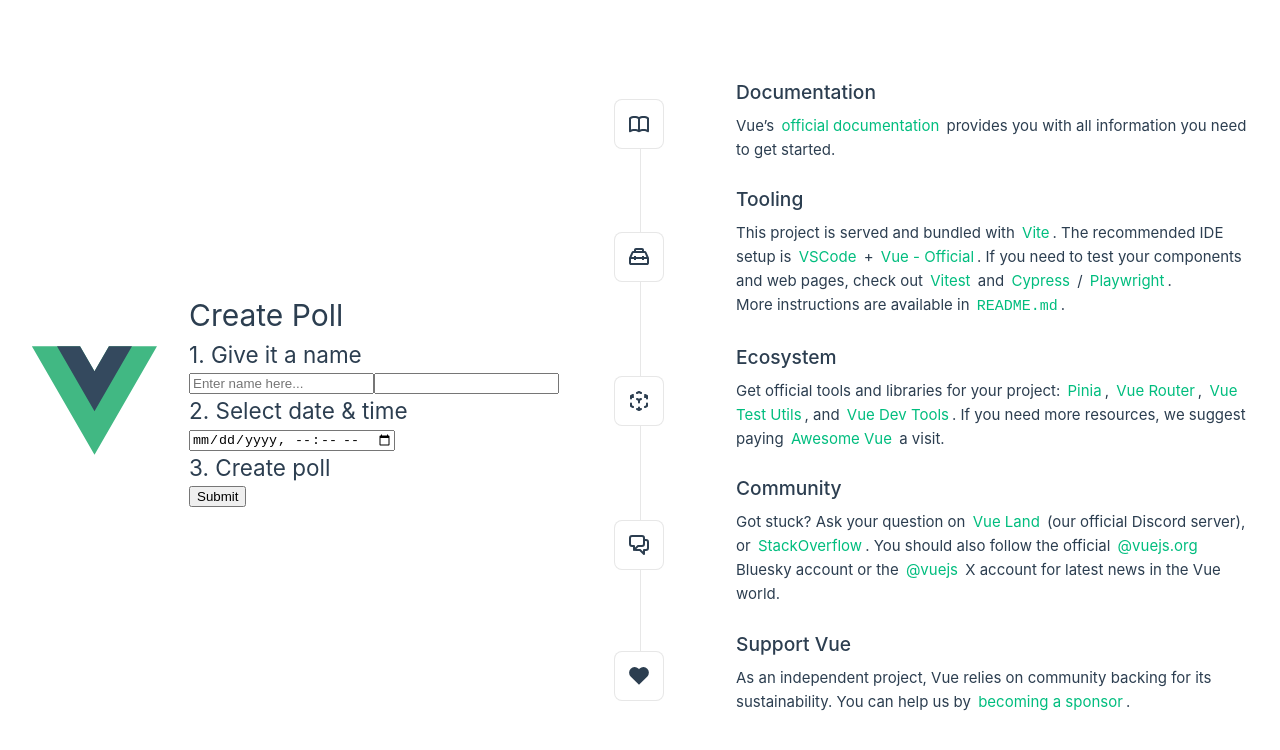
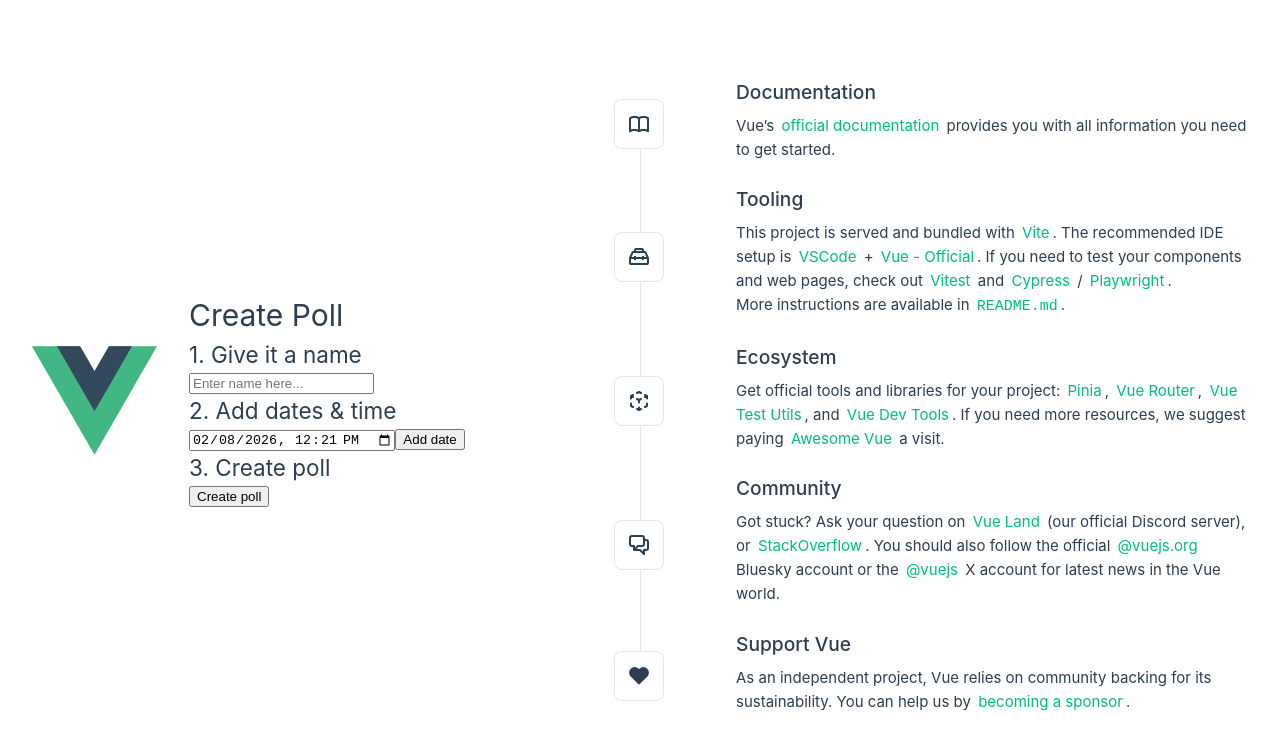
Before and after one commit to jhossy/datepoll, a Vue app: page / in a window 1280 px wide. Shown: the top 750 px of the page. Built offline with nearby package versions, Linux system fonts and the light colour scheme.

Commit message:
initial add date logic

```diff
--- a/src/components/CreatePoll.vue
+++ b/src/components/CreatePoll.vue
@@ -1,6 +1,20 @@
 <script setup>
+    import { ref } from 'vue';
+
+    const date = new Date().toISOString().slice(0, 16);
+    const currentDate = ref(date);
+    var selectedDates = [];
+
     function doCreatePoll() {
         alert('Submitted poll with id: ' + crypto.randomUUID());
+    }
+
+    function doAddDate(){
+        selectedDates.push(currentDate);
+        //alert('Clicked add date with ' + currentDate.value);
+        for(var i = 0; i < selectedDates.length; i++){
+            console.log(selectedDates[i].value);
+        }
     }
 </script>
 
@@ -9,15 +23,16 @@
         <h1>Create Poll</h1>
         <div>
             <h2>1. Give it a name</h2>
-            <input type="text" placeholder="Enter name here..."><input>
+            <input type="text" placeholder="Enter name here..." />
         </div>
         <div>
-            <h2>2. Select date & time</h2>
-            <input type="datetime-local" />
+            <h2>2. Add dates & time</h2>
+            <input type="datetime-local" v-model="currentDate" />
+            <button @click="doAddDate">Add date</button>
         </div>
         <div>
             <h2>3. Create poll</h2>
-            <button @click="doCreatePoll">Submit</button>
+            <button @click="doCreatePoll">Create poll</button>
         </div>
     </div>
 </template>
```
